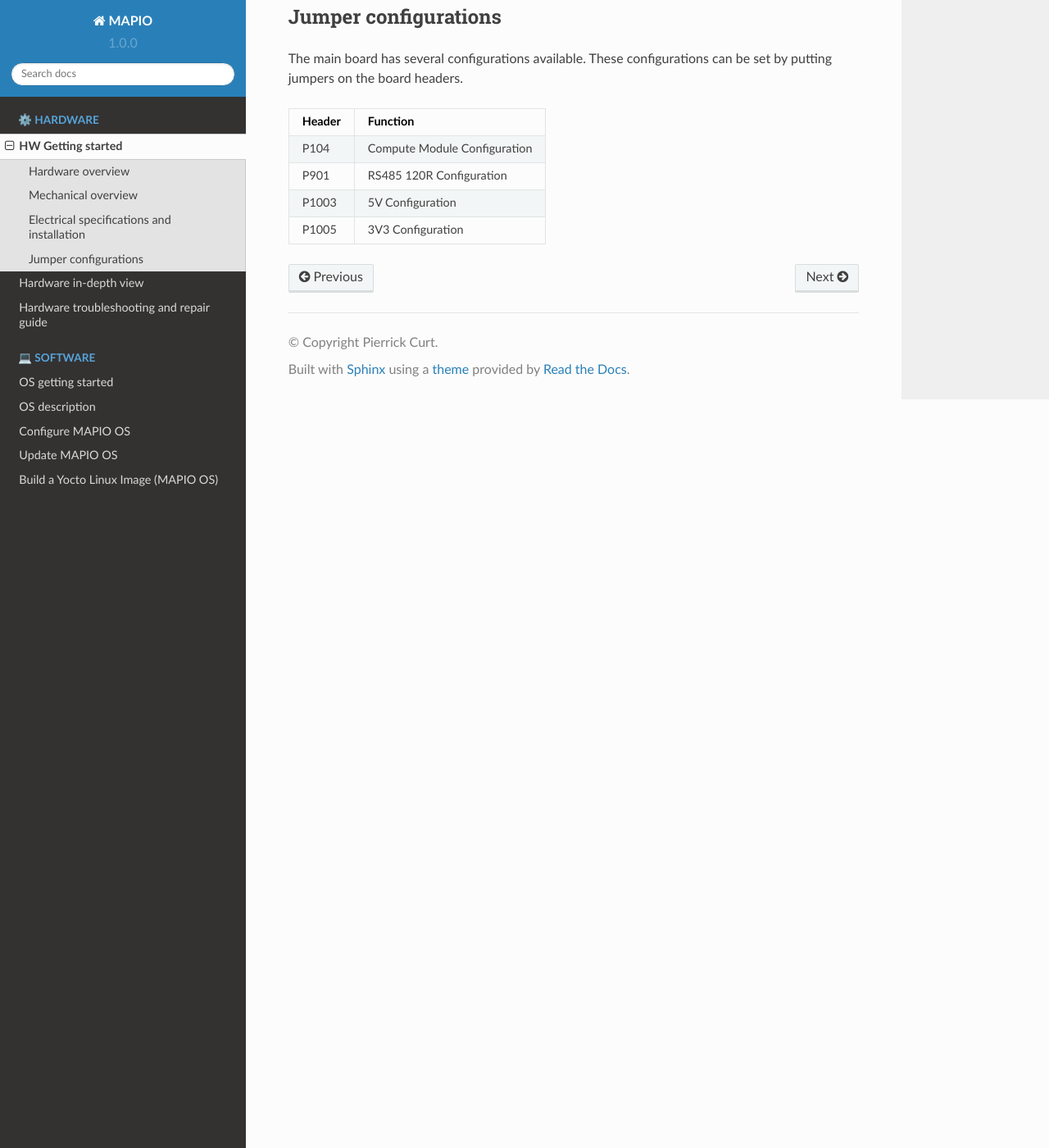
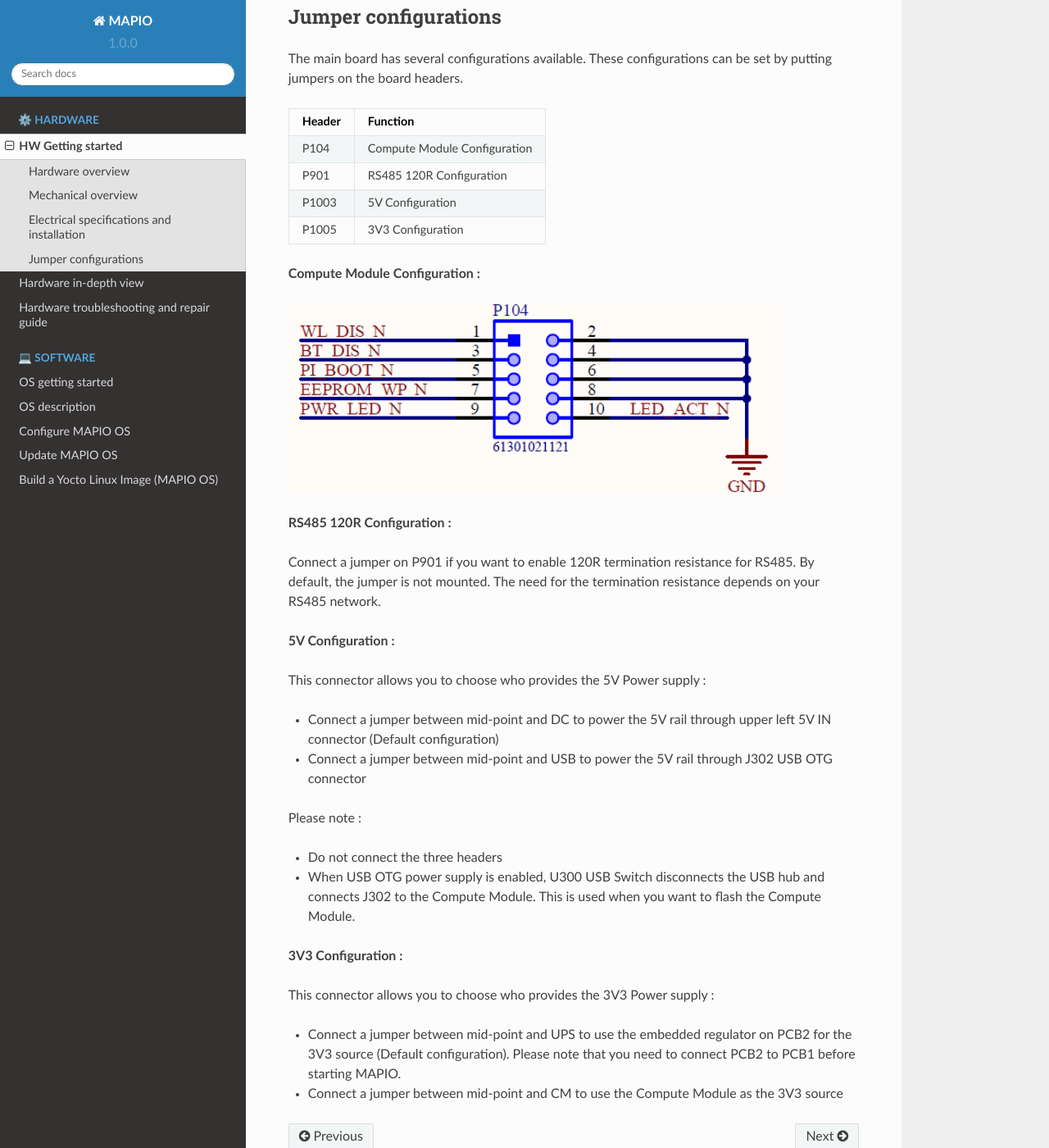
Before and after one commit to pcurt/mapio-docs, a Sphinx documentation site: the page built from docs/source/hw-getting-started.rst, in a window 1280 px wide and 1400 px high, scrolled down 1918 px. Shown: the whole window at 82% size. Built offline with Sphinx 7.4.7 and the Read the Docs theme 2.0.0, drawn with Linux system fonts in a browser that asks for light colours; some of the changed text lies outside the part shown.

Commit message:
Update HW getting started

```diff
--- a/docs/source/hw-getting-started.rst
+++ b/docs/source/hw-getting-started.rst
@@ -69,3 +69,32 @@ The main board has several configurations available. These configurations can be
 +----------+------------------------------+
 | P1005    | 3V3 Configuration            |
 +----------+------------------------------+
+
+**Compute Module Configuration :**
+
+.. image:: ../images/mapio_board1_P104.png
+   :width: 600
+
+**RS485 120R Configuration :**
+
+Connect a jumper on P901 if you want to enable 120R termination resistance for RS485. By default, the jumper is not mounted.
+The need for the termination resistance depends on your RS485 network.
+
+**5V Configuration :**
+
+This connector allows you to choose who provides the 5V Power supply :
+
+* Connect a jumper between mid-point and DC to power the 5V rail through upper left 5V IN connector (Default configuration)
+* Connect a jumper between mid-point and USB to power the 5V rail through J302 USB OTG connector
+
+Please note :
+
+* Do not connect the three headers
+* When USB OTG power supply is enabled, U300 USB Switch disconnects the USB hub and connects J302 to the Compute Module. This is used when you want to flash the Compute Module.
+
+**3V3 Configuration :**
+
+This connector allows you to choose who provides the 3V3 Power supply :
+
+* Connect a jumper between mid-point and UPS to use the embedded regulator on PCB2 for the 3V3 source (Default configuration). Please note that you need to connect PCB2 to PCB1 before starting MAPIO.
+* Connect a jumper between mid-point and CM to use the Compute Module as the 3V3 source
```
Also changed, not shown: other parts of docs/source/hw-getting-started.rst (+2 -2 lines), docs/source/hw-full-description.rst (+4 -3 lines), docs/source/hw-repair.rst (+5 -5 lines), docs/images/mapio_board1_P104.png (added), docs/images/mapio_board1_overview_2.png (added).
